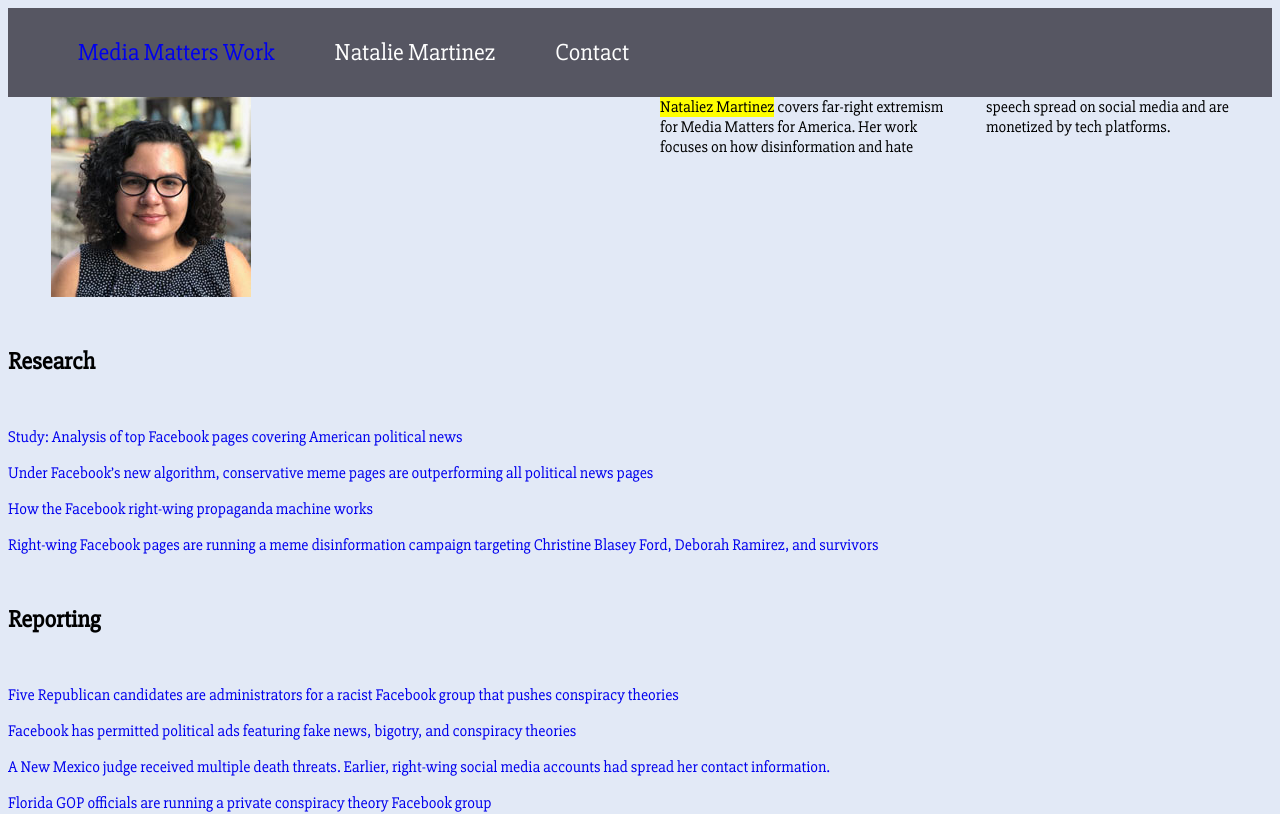
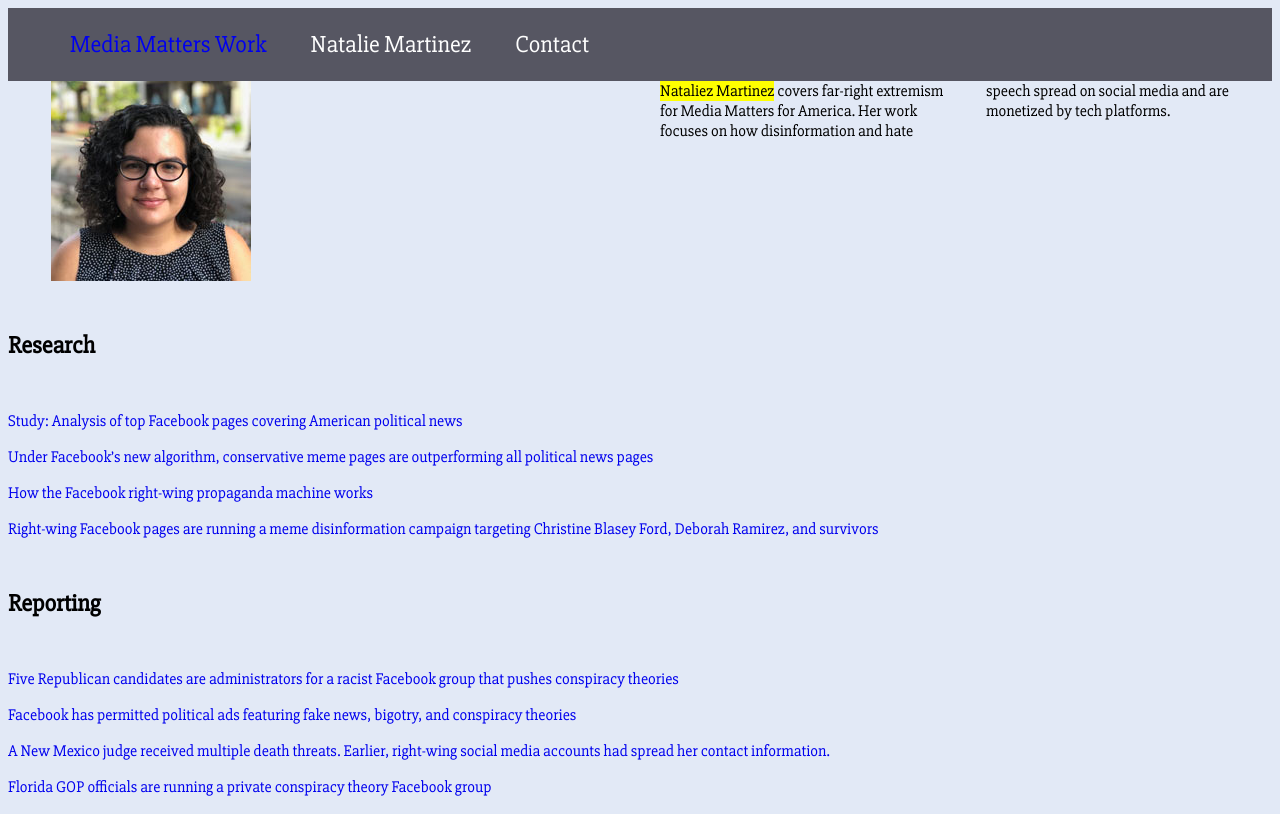
Before and after one commit to natijomartinez/portfolio, a plain HTML site: page index.html in a window 1280 px wide. Shown: the top 814 px of the page. Drawn offline with Linux system fonts and the light colour scheme.

```diff
--- a/style.css
+++ b/style.css
@@ -39,7 +39,7 @@ ul {
 }
 li {
     float: left;
-    padding: 30px;
+    padding: 22px;
     font-size: 24px;
 }
 .Name {
```
